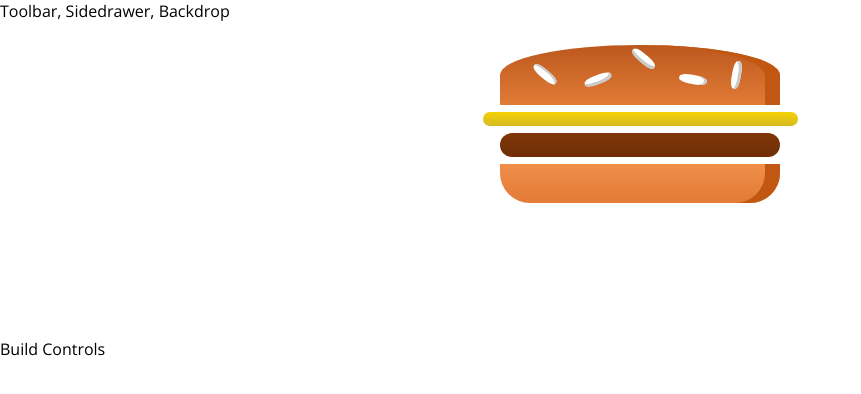
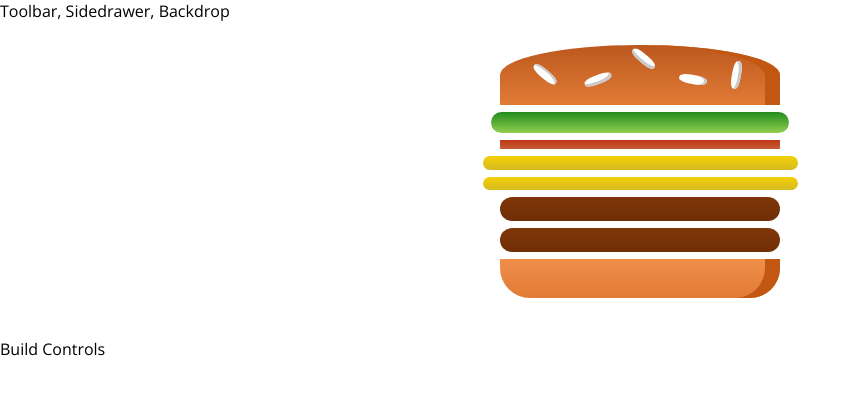
Before and after one commit to BenCRX/react-complete-guide, a React (Create React App) app: page / in a window 1280 px wide. Shown: the top 394 px of the page, without its empty margins (0-861 px from the left). Built offline with nearby package versions, Linux system fonts and the light colour scheme.

Commit message:
129 Finished - Outputting Burger Ingredients Dynamically

```diff
--- a/src/components/Burger/Burger.js
+++ b/src/components/Burger/Burger.js
@@ -4,11 +4,19 @@
 
 const Burger = (props) =>
 {
+    const transformedIngredients = Object.keys(props.ingredients).map(ingredientKey =>
+    {
+        return [...Array(props.ingredients[ingredientKey])].map((_, index) =>
+        {
+            return <BurgerIngredient key={ingredientKey + index} type={ingredientKey} />
+        });
+    });
+
+
     return (
         <div className={style.Burger}>
             <BurgerIngredient type="bread-top" />
-            <BurgerIngredient type="cheese" />
-            <BurgerIngredient type="meat" />
+            {transformedIngredients}
             <BurgerIngredient type="bread-bottom" />
         </div>
     )
--- a/src/containers/BurgerBuilder/BurgerBuilder.js
+++ b/src/containers/BurgerBuilder/BurgerBuilder.js
@@ -3,11 +3,22 @@
 
 class BurgerBuilder extends Component
 {
+    state =
+    {
+        ingredients:
+        {
+            salad:1,
+            bacon:1,
+            cheese:2,
+            meat:2
+        }
+    }
+
     render()
     {
         return (
             <React.Fragment>
-                <Burger />
+                <Burger ingredients={this.state.ingredients}/>
                 <div>Build Controls</div>
             </React.Fragment>
         );
```
